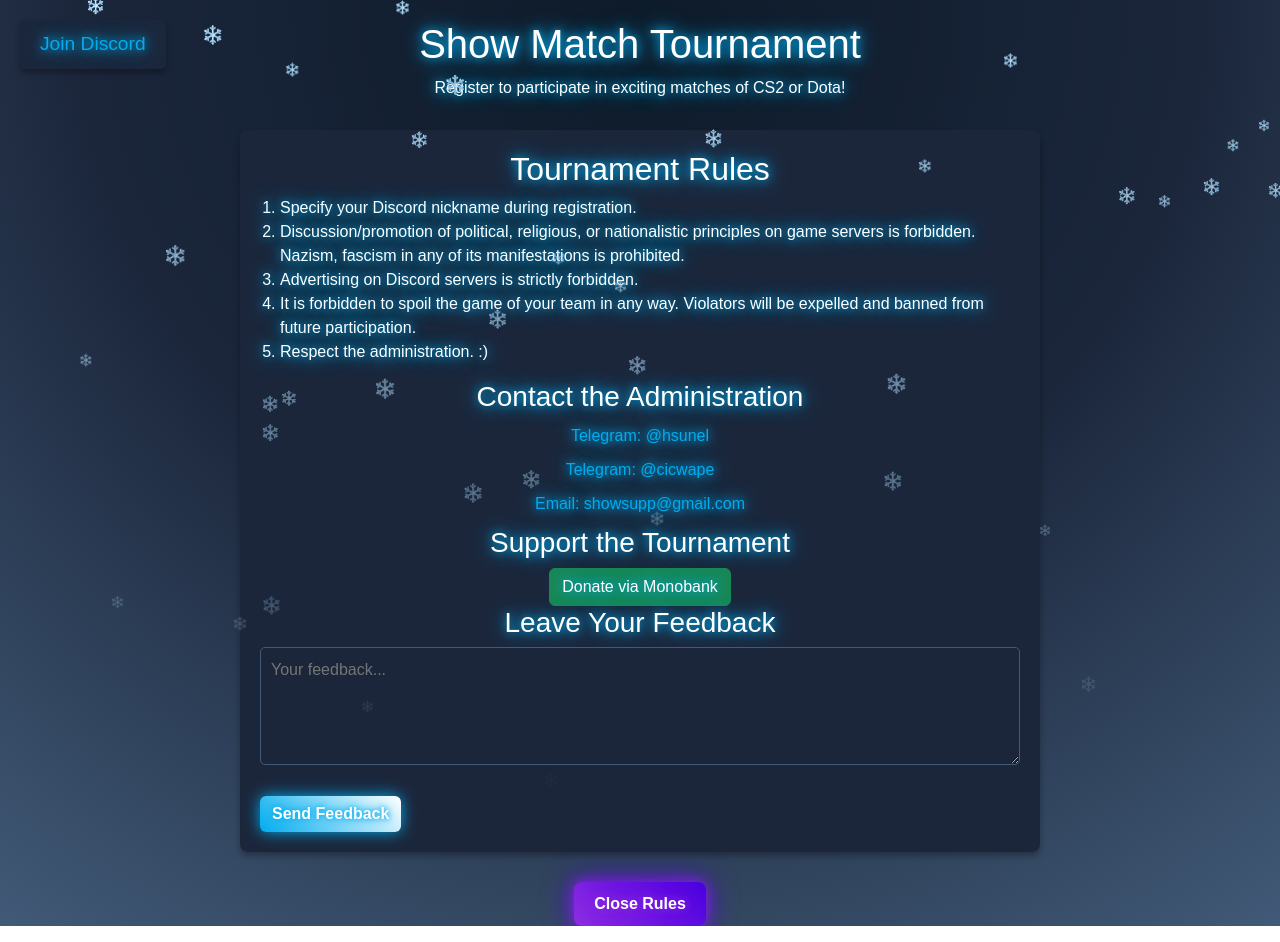
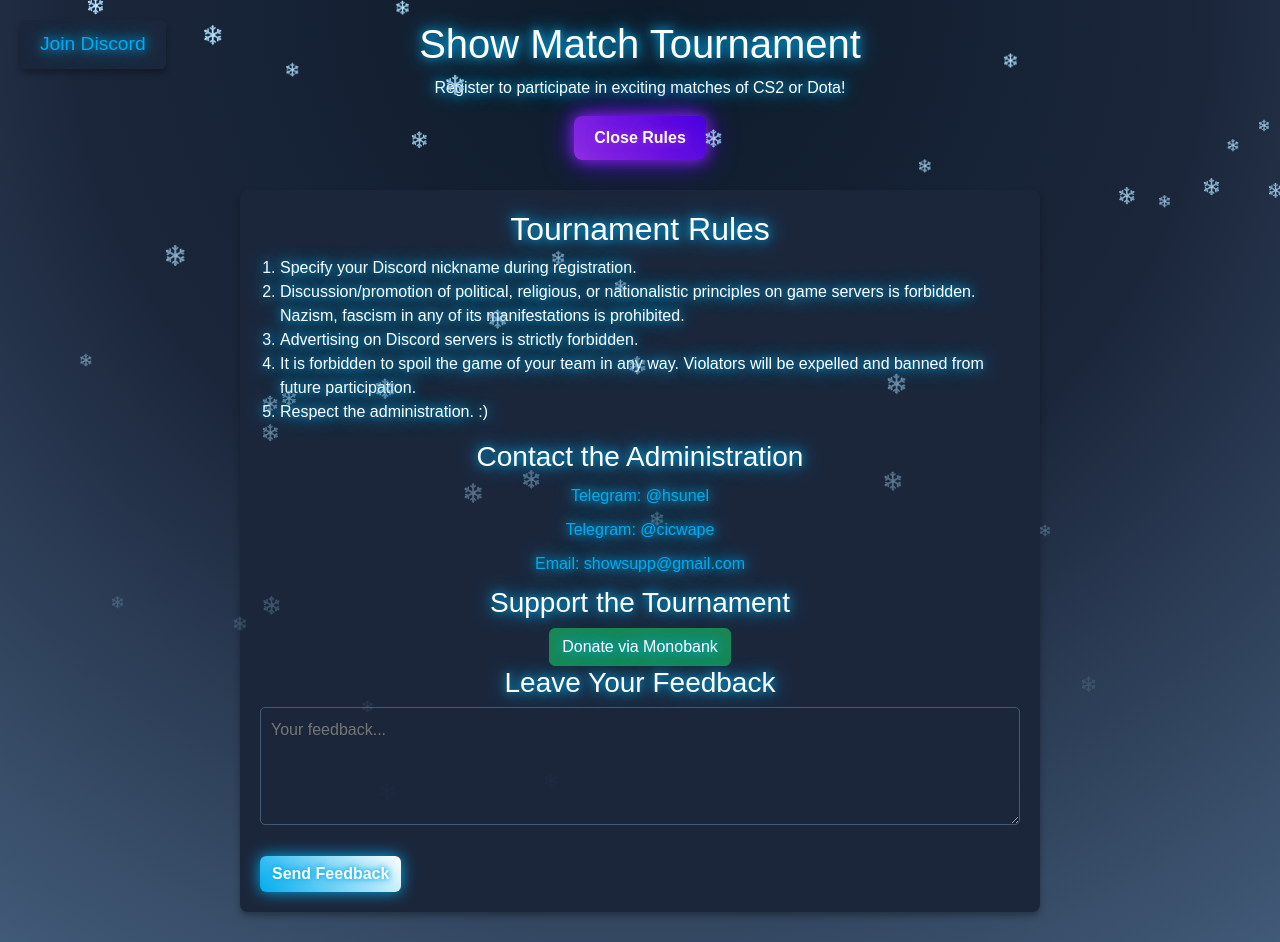
Before and after one commit to cicwapee/SHOWMATCH1, a plain HTML site: page index.html in a window 1280 px wide. Both pictures are taken after a click on the button "View Rules". Drawn offline with nearby package versions, Linux system fonts and the light colour scheme.

Commit message:
Update index.html

```diff
--- a/index.html
+++ b/index.html
@@ -10,7 +10,7 @@
             background: radial-gradient(circle at top, #0d1b2a, #1b263b, #415a77);
             color: white;
             font-family: Arial, sans-serif;
-            overflow: hidden;
+            overflow-y: scroll; /* Allow the whole page to be scrollable */
         }
         .snowflake {
             position: fixed;
@@ -83,7 +83,7 @@
         .discord-link a:hover {
             text-decoration: underline;
         }
-        .rules-slide {
+        .rules-container {
             margin: 20px;
             padding: 20px;
             background-color: #1b263b;
@@ -91,8 +91,8 @@
             box-shadow: 0 4px 6px rgba(0, 0, 0, 0.3);
             max-width: 800px;
             margin: 30px auto;
-            display: none;
             text-shadow: 0 0 10px #00acee, 0 0 20px #00acee;
+            display: none; /* Initially hidden */
         }
         .rules-list {
             padding-left: 20px;
@@ -187,8 +187,13 @@
             </div>
         </section>
 
-        <!-- Rules Slide -->
-        <div id="rules-slide" class="rules-slide">
+        <!-- Button to toggle rules visibility -->
+        <div class="text-center">
+            <button class="btn btn-secondary" id="view-rules-btn">View Rules</button>
+        </div>
+
+        <!-- Rules Container -->
+        <div class="rules-container">
             <h2 class="text-center">Tournament Rules</h2>
             <ol class="rules-list">
                 <li>Specify your Discord nickname during registration.</li>
@@ -218,15 +223,10 @@
             </form>
         </div>
 
-        <!-- Button to toggle rules view -->
-        <div class="text-center">
-            <button class="btn btn-secondary" id="view-rules-btn">View Rules</button>
+        <!-- Discord Server Link -->
+        <div class="discord-link">
+            <a href="https://discord.gg/3K4PfBMyB6" target="_blank">Join Discord</a>
         </div>
-    </div>
-
-    <!-- Discord Server Link -->
-    <div class="discord-link">
-        <a href="https://discord.gg/3K4PfBMyB6" target="_blank">Join Discord</a>
     </div>
 
     <!-- Snowflake Animation -->
@@ -248,19 +248,19 @@
 
         setInterval(createSnowflake, 200);
 
-        // Show/hide the rules and registration sections
+        // Toggle visibility of rules
         document.getElementById('view-rules-btn').addEventListener('click', function() {
-            const rulesSlide = document.getElementById('rules-slide');
-            const registrationFormSection = document.getElementById('registration-form-section');
+            const rulesContainer = document.querySelector('.rules-container');
+            const registrationForm = document.getElementById('registration-form-section');
 
-            if (rulesSlide.style.display === 'block') {
-                rulesSlide.style.display = 'none';
-                registrationFormSection.style.display = 'block';
+            if (rulesContainer.style.display === 'block') {
+                rulesContainer.style.display = 'none';
                 this.textContent = 'View Rules';
+                registrationForm.style.display = 'block'; // Show the registration form again
             } else {
-                rulesSlide.style.display = 'block';
-                registrationFormSection.style.display = 'none';
+                rulesContainer.style.display = 'block';
                 this.textContent = 'Close Rules';
+                registrationForm.style.display = 'none'; // Hide the registration form
             }
         });
     </script>
```
